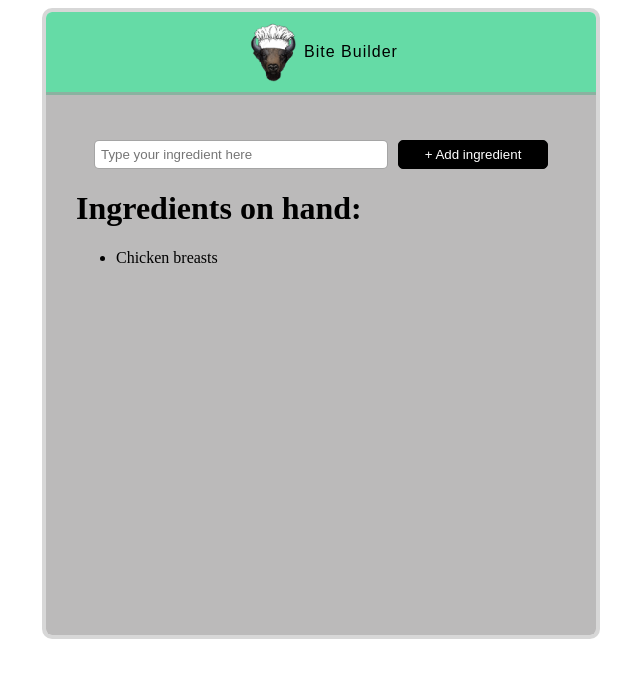
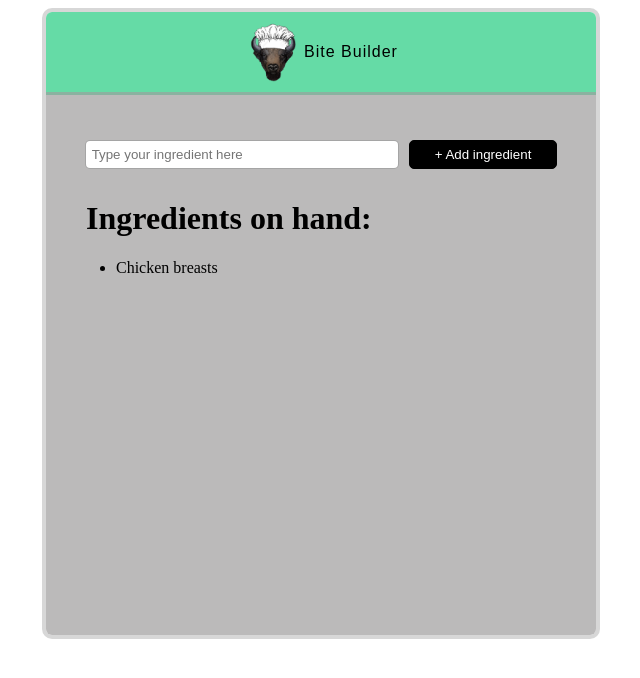
Before and after one commit to PetarMihaylov-PM/react-projects, a React (Vite) app in the folder bite-builder/: page / in a window 1280 px wide. Shown: the top 678 px of the page, without its empty margins (319-959 px from the left). Built offline with nearby package versions, Linux system fonts and the light colour scheme; a web font is replaced by a local one.

Commit message:
Update style.css

```diff
--- a/bite-builder/src/style/style.css
+++ b/bite-builder/src/style/style.css
@@ -42,7 +42,7 @@ body {
 
 .inputAndButton input {
   margin-right: 10px;
-  width: 280px;
+  width: 300px;
   padding: 6px;
   border: solid rgba(128, 128, 128, 0.704) 1px;
   border-radius: 5px;
@@ -55,8 +55,15 @@ body {
 .inputAndButton button {
   color: white;
   background-color: black;
-  width: 150px;
-  padding: 6px;
+  padding: 6px 25px;
   border-radius: 5px;
   border: solid 1px black;
 }
+
+.ingredients-container {
+  padding-top: 10px;
+}
+
+.ingredients-container h1 {
+  margin-left: 10px;
+}
```
